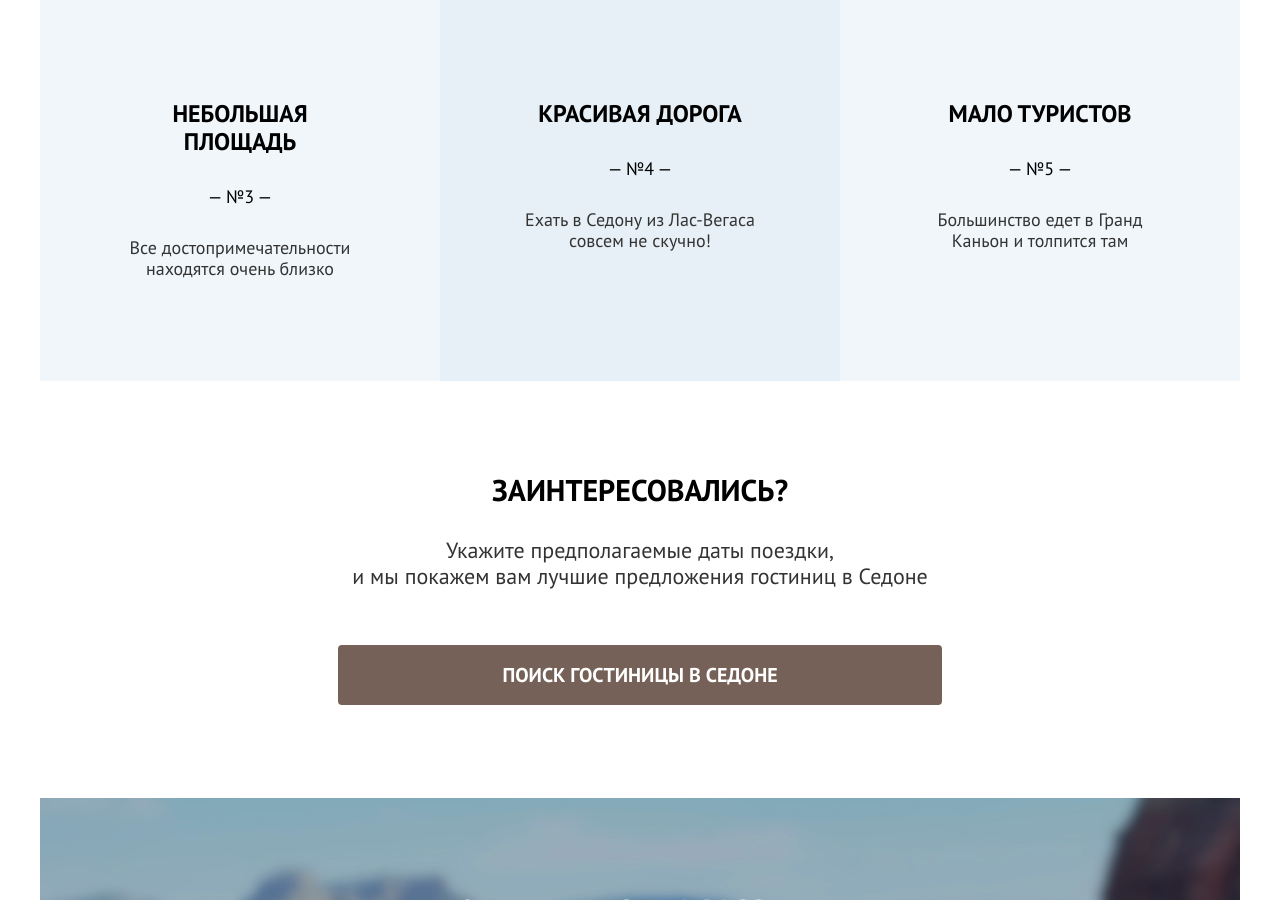
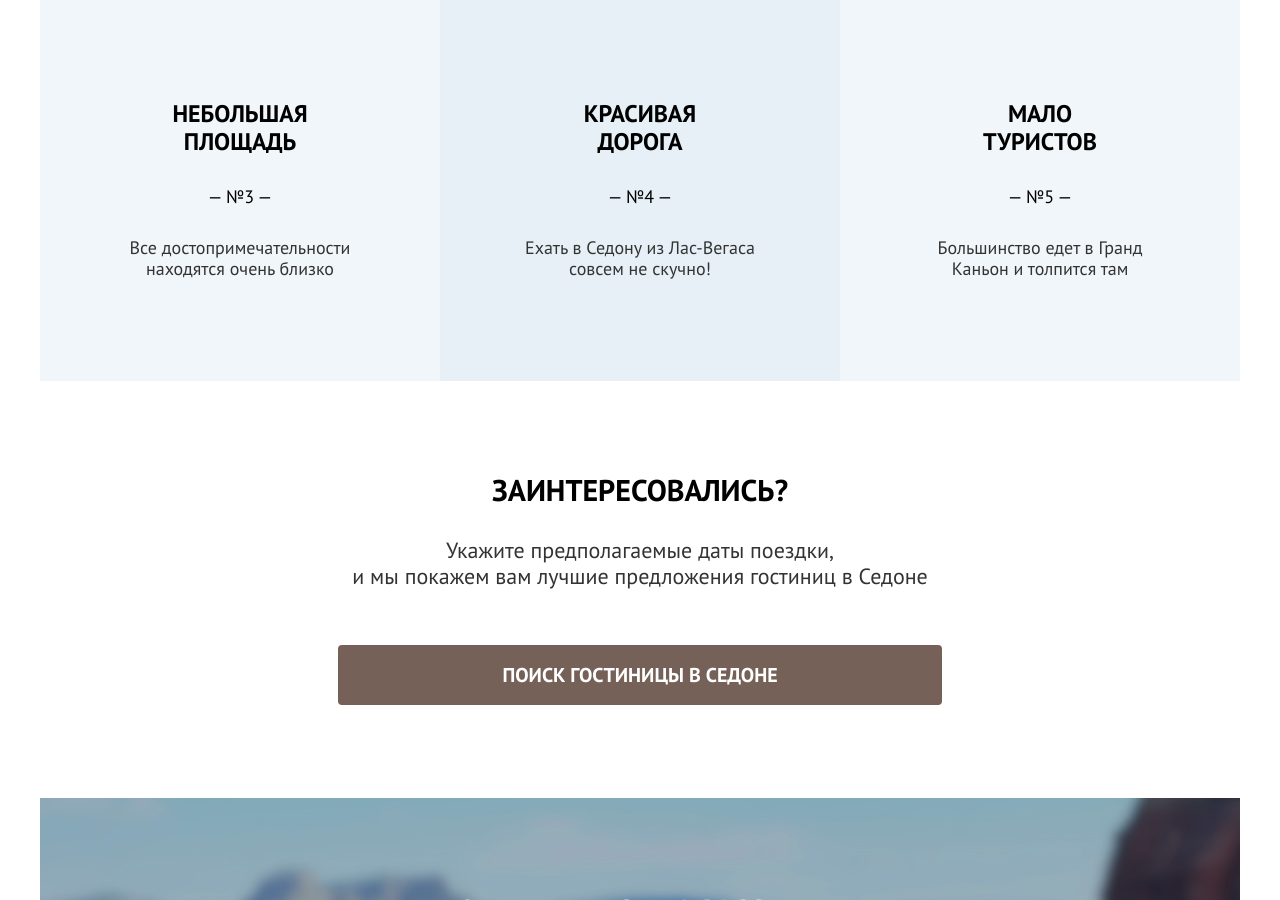
Before and after one commit to htmlacademy-htmlcss/1132429-sedona-34, a plain HTML site: page index.html in a window 1280 px wide. Shown: the part 1987-2887 px from the top of the page. Drawn offline with Linux system fonts and the light colour scheme.

Commit message:
Исправляет выравнивание заголовков в блоках преимуществ

```diff
--- a/styles/styles.css
+++ b/styles/styles.css
@@ -217,6 +217,12 @@ body {
   text-transform: uppercase;
   margin: 0 0 30px;
 }
+
+.advantages-item:nth-child(4) .advantages-title,
+.advantages-item:nth-child(5) .advantages-title {
+  margin: 0 30px 30px;
+}
+
 
 .advantages-number {
   display: block;
```
